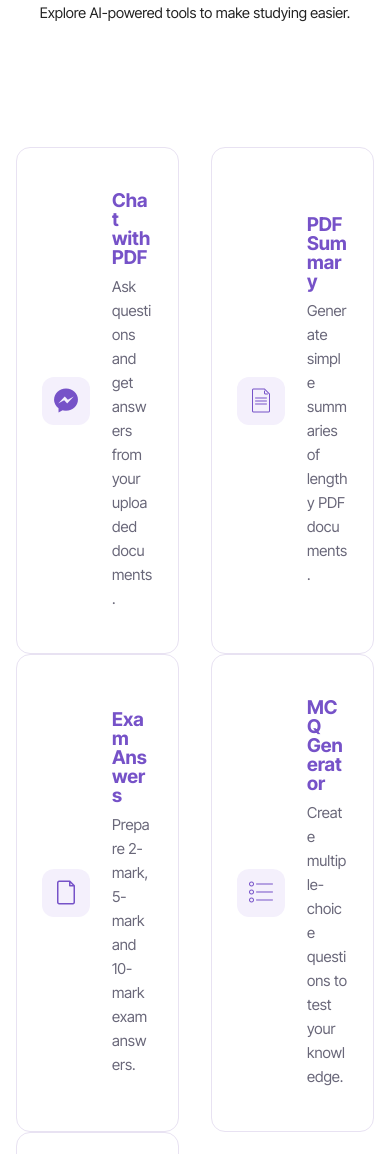
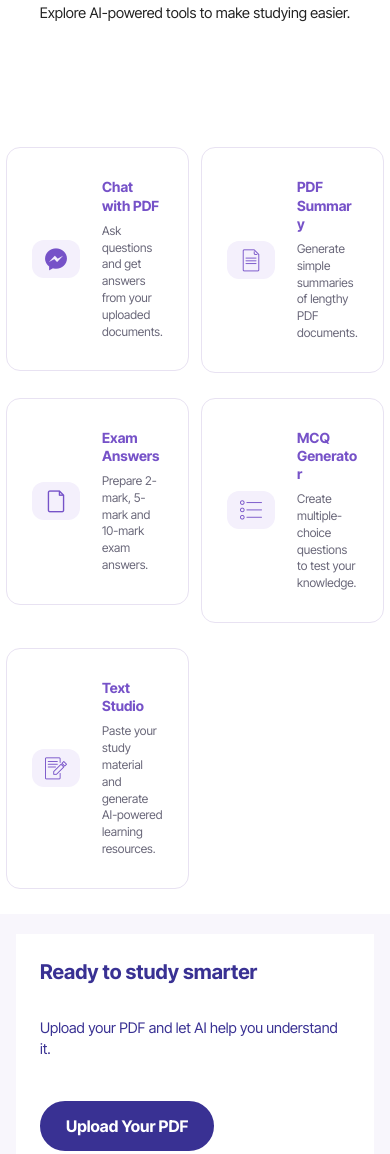
Before and after one commit to sinan5748/Learnova, a plain HTML site: page Frontend/index.html in a window 390 px wide. Shown: the part 908-2062 px from the top of the page. Drawn offline with nearby package versions, Linux system fonts and the light colour scheme; no server answers.

Commit message:
improving feature card 2

```diff
--- a/Frontend/css/pdf-viewer.css
+++ b/Frontend/css/pdf-viewer.css
@@ -1171,14 +1171,51 @@ button.study-feature-card:hover {
 
 @media (max-width: 576px) {
 
+    /* Two feature cards per row */
     .study-features .row > [class*="col-"] {
         flex: 0 0 50%;
         max-width: 50%;
+        padding-left: 6px;
+        padding-right: 6px;
     }
 
+    /* Compact card layout */
     .study-feature-card {
+        display: flex;
+        flex-direction: row;
+        align-items: center;
+        gap: 10px;
+        padding: 12px;
         width: 100%;
-        height: 100%;
+        box-sizing: border-box;
     }
 
+    /* Smaller icon */
+    .study-feature-icon {
+        flex: 0 0 38px;
+        width: 38px;
+        height: 38px;
+    }
+
+    .study-feature-icon span {
+        font-size: 22px !important;
+    }
+
+    /* Give text the remaining width */
+    .study-feature-content {
+        flex: 1;
+        min-width: 0;
+        width: auto;
+    }
+
+    .study-feature-content h4,
+    .study-feature-content h5 {
+        font-size: 14px;
+        line-height: 1.3;
+    }
+
+    .study-feature-content p {
+        font-size: 12px;
+        line-height: 1.4;
+    }
 }
```
